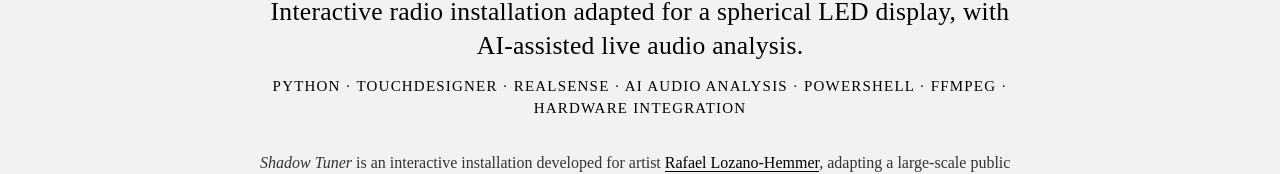
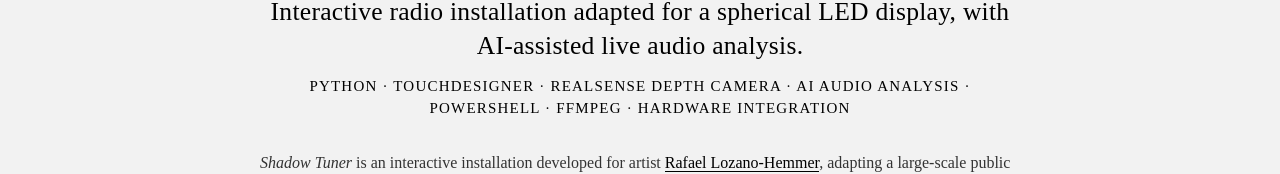
Before and after one commit to davidcrobert/Portfolio, a React (Create React App) app: page /projects/shadow-tuner in a window 1280 px wide. Shown: the part 144-318 px from the top of the page. Built offline with nearby package versions, Linux system fonts and the light colour scheme.

Commit message:
Shadow Tuner tag update

```diff
--- a/src/projectPages/ShadowTuner.js
+++ b/src/projectPages/ShadowTuner.js
@@ -101,7 +101,7 @@ const ShadowTunerProjectPage = ({ project }) => {
                 Interactive radio installation adapted for a spherical LED display, with AI-assisted live audio analysis.
               </DeckSubtitle>
               <DeckMeta>
-                Python · TouchDesigner · RealSense · AI audio analysis · PowerShell · ffmpeg · hardware integration
+                Python · TouchDesigner · RealSense depth camera · AI audio analysis · PowerShell · ffmpeg · hardware integration
               </DeckMeta>
             </ProjectDeck>
             <IntroBody>
```
